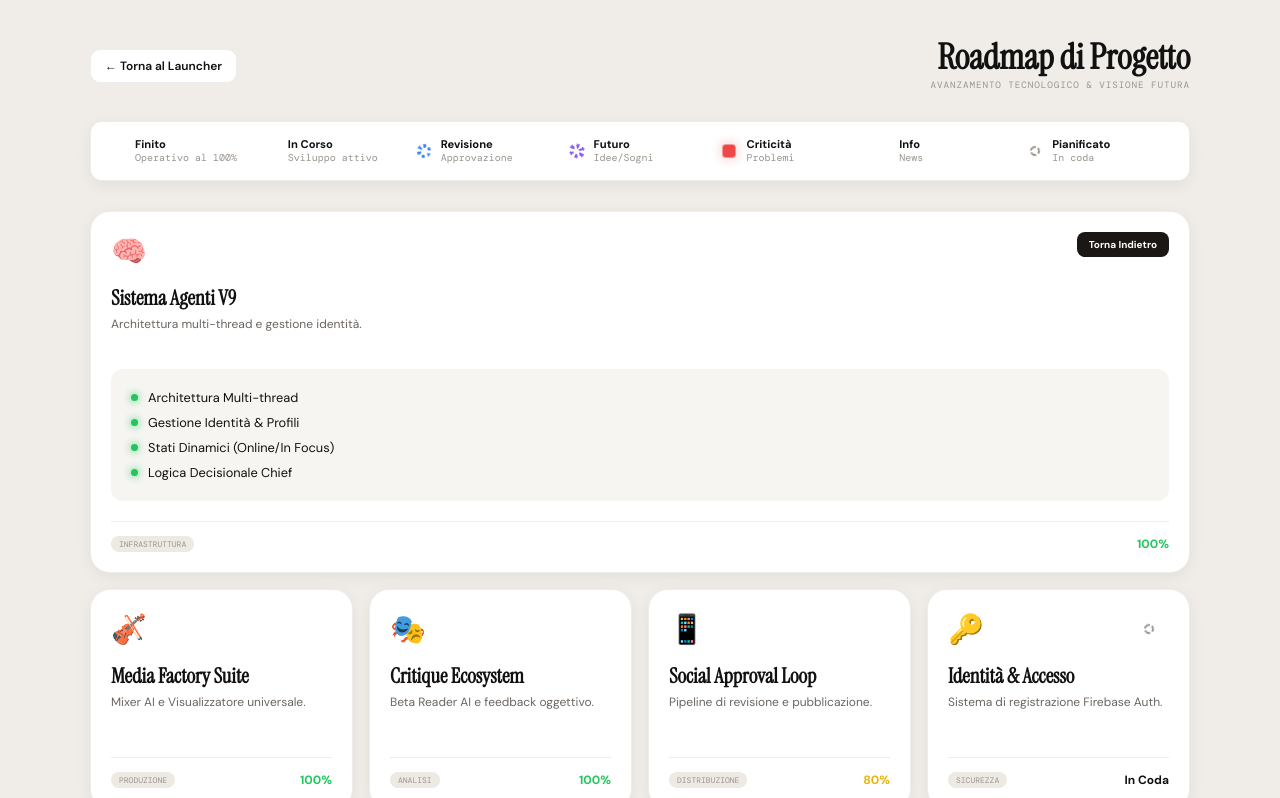
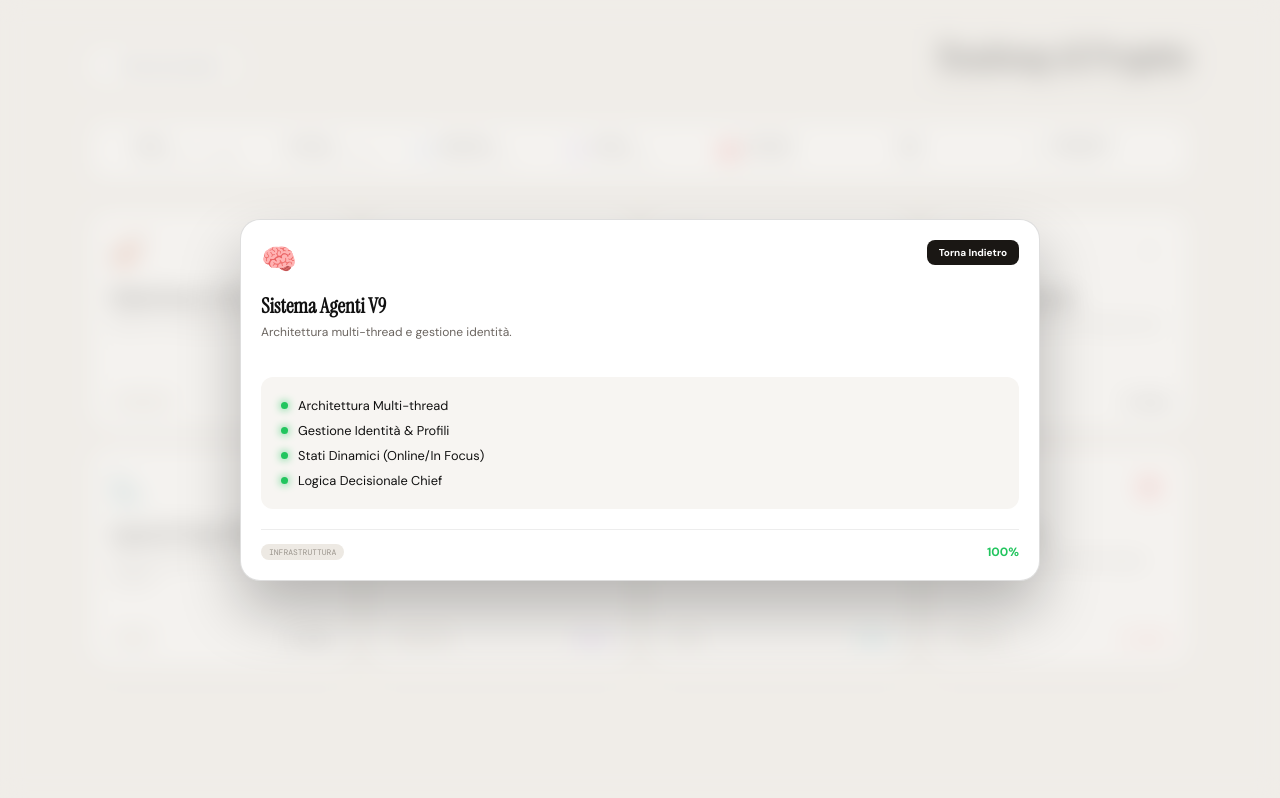
Before and after one commit to minimento89-hash/content-factory, a plain HTML site: page roadmap.html in a window 1280 px wide. Both pictures are taken after a click on the element 221 px from the left and 320 px from the top of the page. Shown: the top 798 px of the page. Drawn offline with nearby package versions, Linux system fonts and the light colour scheme.

Commit message:
Roadmap UX update: modal expansion, overlay backdrop, and added Layout selection card

```diff
--- a/roadmap.html
+++ b/roadmap.html
@@ -39,7 +39,35 @@ body{background:var(--bg);font-family:'DM Sans',sans-serif;color:var(--text);min
 .roadmap-grid{display:grid;grid-template-columns:repeat(auto-fit, minmax(260px, 1fr));gap:16px;}
 .rm-card{background:var(--bg2);border-radius:var(--radius);padding:20px;border:1px solid var(--border);box-shadow:var(--shadow);transition:all 0.4s cubic-bezier(0.16,1,0.3,1);cursor:pointer;position:relative;overflow:hidden;min-height:220px;display:flex;flex-direction:column;}
 .rm-card:hover{transform:translateY(-4px);box-shadow:0 12px 30px rgba(0,0,0,0.06);border-color:var(--border2);}
-.rm-card.expanded { grid-column: 1 / -1; min-height: auto; cursor: default; transform: none !important; }
+.rm-card.expanded {
+  position: fixed;
+  top: 50%; left: 50%;
+  transform: translate(-50%, -50%) scale(1) !important;
+  width: 90%; max-width: 800px;
+  height: auto;
+  max-height: 90vh;
+  z-index: 1001;
+  cursor: default;
+  box-shadow: 0 30px 60px rgba(0,0,0,0.25);
+  border-color: var(--border2);
+  overflow-y: auto;
+  animation: modalIn 0.4s cubic-bezier(0.16, 1, 0.3, 1);
+}
+.roadmap-overlay {
+  position: fixed; inset: 0;
+  background: rgba(240, 237, 232, 0.7);
+  backdrop-filter: blur(12px);
+  -webkit-backdrop-filter: blur(12px);
+  z-index: 1000;
+  opacity: 0;
+  pointer-events: none;
+  transition: opacity 0.4s ease;
+}
+.roadmap-overlay.active { opacity: 1; pointer-events: all; }
+@keyframes modalIn {
+  from { opacity: 0; transform: translate(-50%, -45%) scale(0.95); }
+  to { opacity: 1; transform: translate(-50%, -50%) scale(1); }
+}
 
 .card-hdr{display:flex;justify-content:space-between;align-items:center;margin-bottom:14px;}
 .card-icon{font-size:1.8rem;}
@@ -104,6 +132,7 @@ body{background:var(--bg);font-family:'DM Sans',sans-serif;color:var(--text);min
 </head>
 <body>
 
+<div class="roadmap-overlay" id="roadmapOverlay" onclick="closeAllCards()"></div>
 <div class="container">
 
   <header class="header">
@@ -260,6 +289,28 @@ body{background:var(--bg);font-family:'DM Sans',sans-serif;color:var(--text);min
       </div>
     </div>
 
+    <!-- PHASE 6: NEW -->
+    <div class="rm-card" onclick="toggleCard(this)">
+      <div class="close-btn">Torna Indietro</div>
+      <div class="card-hdr">
+        <div class="card-icon">📐</div>
+        <div class="card-status-indicator"><div class="p-grey"></div></div>
+      </div>
+      <h2 class="card-title">Layout & Project Wizard</h2>
+      <p class="card-desc">Selezione layout dinamica per i nuovi progetti.</p>
+
+      <div class="task-list">
+        <div class="task-item"><div class="task-dot todo"></div><div class="task-text">Sistema di Templating Layout</div></div>
+        <div class="task-item"><div class="task-dot todo"></div><div class="task-text">Wizard di Creazione v2</div></div>
+        <div class="task-item"><div class="task-dot todo"></div><div class="task-text">Preview Real-time</div></div>
+      </div>
+
+      <div class="card-footer">
+        <span class="tag">DESIGN</span>
+        <span class="progress-val">In Coda</span>
+      </div>
+    </div>
+
     <!-- FUTURE 1 -->
     <div class="rm-card" onclick="toggleCard(this)">
       <div class="close-btn">Torna Indietro</div>
@@ -331,18 +382,20 @@ body{background:var(--bg);font-family:'DM Sans',sans-serif;color:var(--text);min
 <script>
 function toggleCard(card) {
   if (card.classList.contains('expanded')) {
-    card.classList.remove('expanded');
+    closeAllCards();
     return;
   }
 
-  // Close others
+  closeAllCards();
+  card.classList.add('expanded');
+  document.getElementById('roadmapOverlay').classList.add('active');
+  document.body.style.overflow = 'hidden'; // Prevent scroll
+}
+
+function closeAllCards() {
   document.querySelectorAll('.rm-card').forEach(c => c.classList.remove('expanded'));
-  card.classList.add('expanded');
-
-  // Scroll into view if needed
-  setTimeout(() => {
-    card.scrollIntoView({ behavior: 'smooth', block: 'center' });
-  }, 300);
+  document.getElementById('roadmapOverlay').classList.remove('active');
+  document.body.style.overflow = '';
 }
 </script>
 
```
